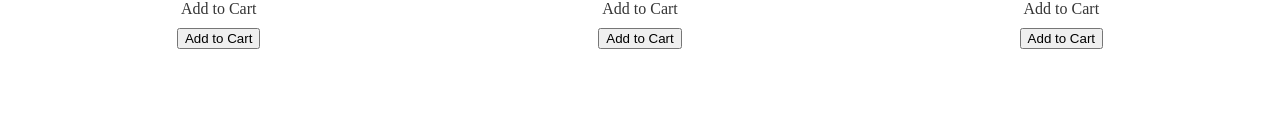
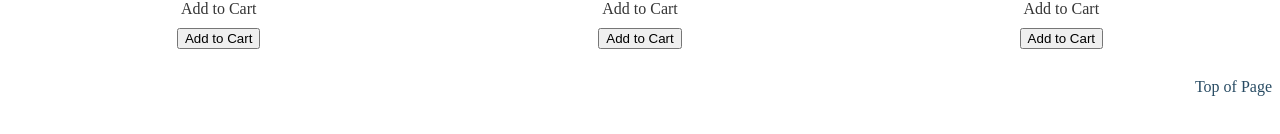
Before and after one commit to NBrennan26/shopping-cart, a React (Create React App) app: page /shop in a window 1280 px wide. Shown: the part 2292-2426 px from the top of the page. Built offline with nearby package versions, Linux system fonts and the light colour scheme.

Commit message:
Cart button styling

```diff
--- a/src/App.css
+++ b/src/App.css
@@ -2,7 +2,7 @@
   box-sizing: border-box;
 }
 body {
-  background-color: #fff;
+  background: #fff;
   color: #353535;
   max-width: 100%;
   min-height: 100%;
@@ -24,7 +24,7 @@ body {
 #header {
   height: 10vh;
   font-size: calc(7px + 2vmin);
-  background-color: #3c6e71;
+  background: #3c6e71;
   color: #d9d9d9;
 }
 #footer {
@@ -33,8 +33,11 @@ body {
   bottom: 0;
   right: 0;
   font-size: calc(1px + 2vmin);
-  background-color: #284b63;
+  background: #284b63;
   color: #d9d9d9;
+}
+#footer:hover {
+  color: white;
 }
 #navbar {
   height: 5vh;
@@ -42,10 +45,9 @@ body {
   margin-top: 10vh;
   display: flex;
   justify-content: center;
-  background-color: #284b63;
+  background: #284b63;
   font-size: calc(3px + 2vmin);
-  color:#282e63;
-
+  color: #282e63;
 }
 .nav-links {
   width: 40vw;
@@ -62,7 +64,6 @@ body {
 }
 .nav-link:hover {
   color: #3c6e71;
-  /* color: #282e63; */
 }
 .store-component {
   margin-top: 15vh;
@@ -94,3 +95,35 @@ body {
   font-size: calc(40px + 2vmin);
   color: #284b63;
 }
+#to-top,
+#to-top:visited {
+  grid-column: span 3;
+  color: #284b63;
+  text-decoration: none;
+  text-align: right;
+}
+#to-top:hover {
+  color: #282e63;
+}
+.increase-button, .decrease-button, .delete-button  {
+  border: none;
+  display: inline-block;
+  text-decoration: none;
+  background: rgba(255, 0, 0, 0.75);
+  color: white;
+  width: 3vw;
+  height: 3vw;
+  border-radius: 50%;
+  text-align: center;
+  vertical-align: middle;
+  transition: .4s;
+}
+.increase-button, .decrease-button {
+  background: #282e63;
+}
+.increase-button:hover, .decrease-button:hover {
+  background: #1f119c;
+}
+.delete-button:hover{
+  background: rgb(255, 0, 0);
+}
--- a/src/components/Shop.js
+++ b/src/components/Shop.js
@@ -10,6 +10,7 @@ const Shop = (props) => {
       {storeInventory.map((item) => {
         return <ShopItem key={item.id} state={item} addToCart={addToCart} />;
       })}
+      <a href="#header" id="to-top">Top of Page</a>
     </div>
   );
 };
```
